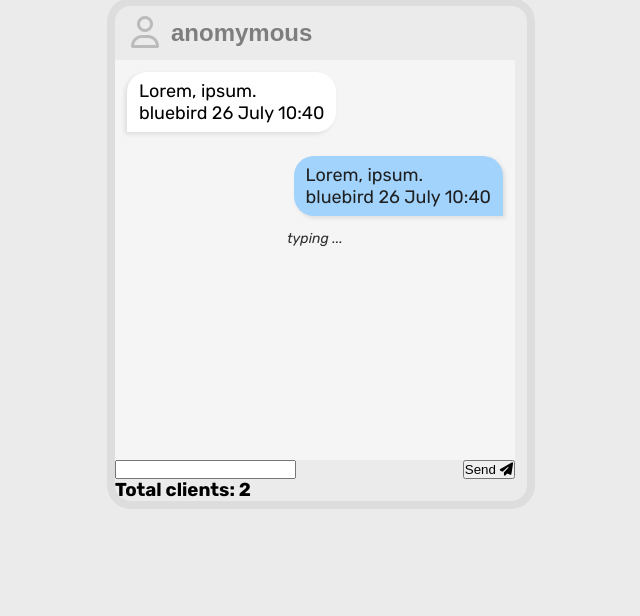
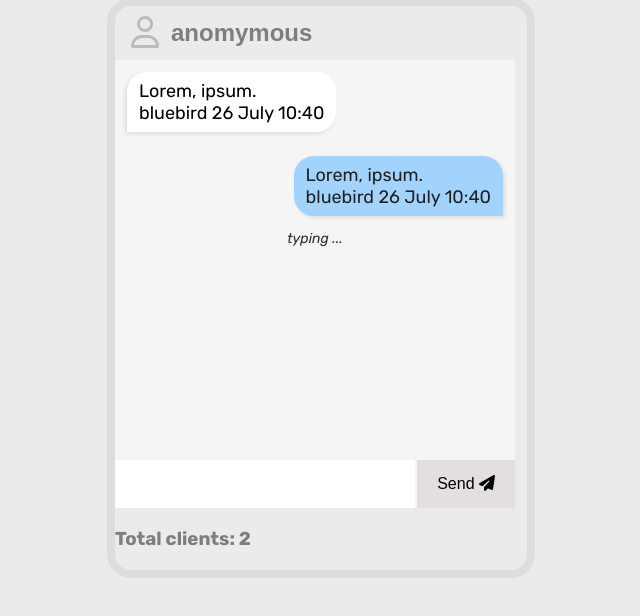
Before and after one commit to tringuyenCoding/realtime_chatting, a website: page public/index.html in a window 1280 px wide. Shown: the part 80-696 px from the top of the page, without its empty margins (319-959 px from the left). Drawn offline with nearby package versions, Linux system fonts and the light colour scheme; no server answers.

Commit message:
Set up websocket

```diff
--- a/public/index.html
+++ b/public/index.html
@@ -56,5 +56,8 @@
 
       <h3 class="clients-total" id="clients-total">Total clients: 2</h3>
     </div>
+
+    <script src="/socket.io/socket.io.js"></script>
+    <script src="main.js"></script>
   </body>
 </html>
--- /dev/null
+++ b/public/main.js
@@ -0,0 +1,7 @@
+const socket = io();
+
+const clientsTotal = document.getElementById("clients-total");
+
+socket.on("clients-total", (data) => {
+  clientsTotal.innerText = `Total clients: ${data}`;
+});
--- a/public/style.css
+++ b/public/style.css
@@ -104,3 +104,34 @@ body {
   justify-content: space-between;
   width: 400px;
 }
+
+.message-input {
+  flex-grow: 1;
+  height: 48px;
+  font-size: 16px;
+  border: none;
+  outline: none;
+  padding: 0px 12px;
+  background-color: #fff;
+}
+
+.send-button {
+  height: 48px;
+  font-size: 16px;
+  border: none;
+  padding: 0px 20px;
+  outline: none;
+  background-color: #e3dfdf;
+  cursor: pointer
+}
+
+.v-divider {
+  height: 48px;
+  width: 2px;
+  background-color: #f6f6f6;
+}
+
+.clients-total {
+  margin: 20px 0;
+  color: #7e7e7e;
+}
```
Also changed, not shown: app.js (+26 -7 lines).
